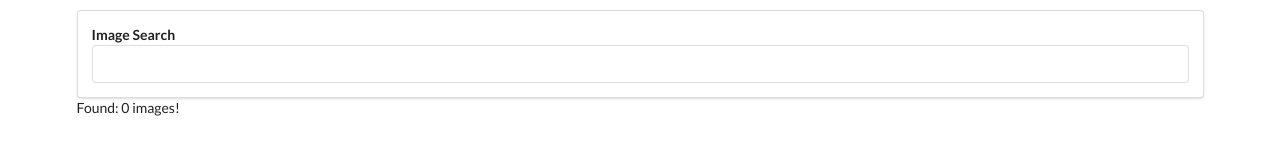
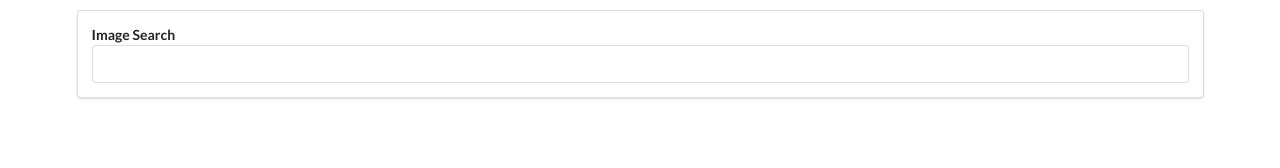
Before and after one commit to ResXBocchi/pics-react, a React (Create React App) app: page / in a window 1280 px wide. Shown: the top 168 px of the page. Built offline with nearby package versions, Linux system fonts and the light colour scheme.

Commit message:
v1 implementation done

```diff
--- a/src/components/App.js
+++ b/src/components/App.js
@@ -1,6 +1,7 @@
 import React from 'react';
 import unsplash from '../api/unsplash';
 import SearchBar from './SearchBar'
+import ImageList from './ImageList'
 
 
 
@@ -20,7 +21,7 @@
         return (
             <div className='ui container' style={{ marginTop:'10px' }}>
                <SearchBar onSubmit={this.onSearchSubmit}/>
-               Found: {this.state.images.length} images!
+               <ImageList images={this.state.images}/>
             </div>
         );
     }
--- a/src/components/ImageList.js
+++ b/src/components/ImageList.js
@@ -0,0 +1,11 @@
+import React from 'react';
+
+const ImageList = (props) => {
+    const images = props.images.map(({ description, id, urls}) => {
+        return <img key={id} alt={description} src={urls.regular}/>
+    });
+
+    return <div>{images}</div>
+};
+
+export default ImageList
```
Also changed, not shown: 1 other file (tests, documents, lock files or other folders).
